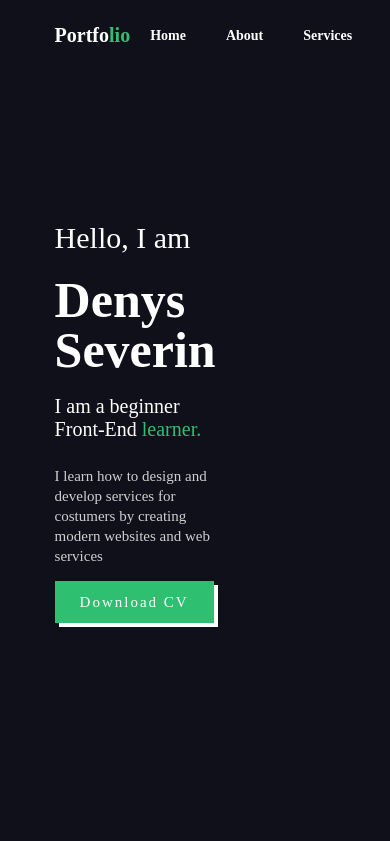
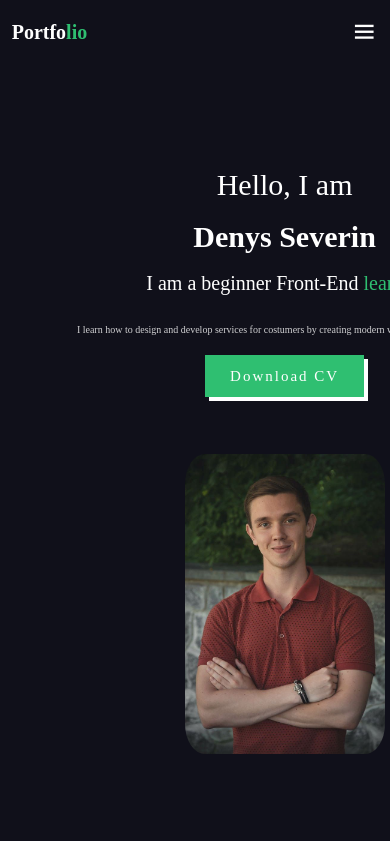
Before and after one commit to SeverinDenys/Portfolio-webpage, a plain HTML site: page index.html in a window 390 px wide. Shown: the top 841 px of the page. Drawn offline with nearby package versions, Linux system fonts and the light colour scheme.

Commit message:
responsive design part1

```diff
--- a/css/style.css
+++ b/css/style.css
@@ -35,10 +35,8 @@
     color: #ffffffcc; }
   .about__img img {
     transform: scaleX(-1);
-    max-width: 100%;
-    width: 50rem;
+    width: 30rem;
     height: auto;
-    margin-left: 28%;
     border-radius: 5%; }
   .about__btn .btn {
     background: #2fbf71;
@@ -57,6 +55,16 @@
     background: #fff;
     color: #2fbf71;
     box-shadow: 4px 4px #2fbf71; }
+
+@media (max-width: 795px) {
+  .about {
+    grid-template-columns: 1fr;
+    text-align: center; }
+    .about__text h2,
+    .about__text p {
+      max-width: 100%; }
+    .about__img {
+      order: 2; } }
 
 *,
 *::before,
@@ -187,7 +195,7 @@ body {
     text-decoration: none;
     list-style: none;
     color: #fff;
-    font-size: 2rem;
+    font-size: 5rem;
     font-weight: 600; }
     .header__logo span {
       color: #2fbf71; }
@@ -211,6 +219,36 @@ body {
   z-index: 10001;
   cursor: pointer;
   display: none; }
+
+@media (max-width: 1430px) {
+  .header {
+    padding: 2.5rem 3%; }
+    .header__logo {
+      font-size: 2rem; } }
+
+@media (max-width: 830px) {
+  .header {
+    padding: 1.8rem 3%; }
+    .header #menu-icon {
+      display: block; }
+  .navbar {
+    position: absolute;
+    top: -50rem;
+    left: 0;
+    right: 0;
+    display: flex;
+    flex-direction: column;
+    background: #0b0b13;
+    box-shadow: 0px 15px 30px 0px black;
+    text-align: left;
+    transition: 0.3s ease-in-out; }
+    .navbar__link {
+      display: block;
+      padding: 1rem;
+      border-left: 2px solid #2fbf71;
+      margin: 1rem; }
+    .navbar:active {
+      top: 100%; } }
 
 .home {
   padding: 12rem 14%;
@@ -264,11 +302,44 @@ body {
     box-shadow: 4px 4px #2fbf71; }
 
 .home-img img {
-  width: 70%;
+  margin-left: 13rem;
   border-radius: 10%;
-  margin-left: 13rem;
-  max-width: 100%;
+  width: 30rem;
   height: auto; }
+
+section {
+  padding: 12rem 14%; }
+
+@media (max-width: 1430px) {
+  section {
+    padding: 5rem 3%; }
+  .home__text h1 {
+    font-size: 3rem; }
+  .home-img img {
+    margin-left: 13rem;
+    border-radius: 10%;
+    width: 20rem;
+    height: auto; } }
+
+@media (max-width: 1020px) {
+  .home__text h1 {
+    font-size: 3rem; }
+  .home__text p {
+    font-size: 1rem; } }
+
+@media (max-width: 795px) {
+  .home {
+    grid-template-columns: 1fr;
+    grid-gap: 2rem;
+    text-align: center;
+    margin-top: 4rem;
+    height: 100vh;
+    margin-bottom: 20rem; }
+    .home__text P {
+      max-width: 100%; }
+  .home-img img {
+    margin-top: 2rem;
+    margin-right: 13rem; } }
 
 .services {
   padding: 2.4rem 14%; }
--- a/sass/_header.scss
+++ b/sass/_header.scss
@@ -15,7 +15,7 @@
     text-decoration: none;
     list-style: none;
     color: $text-color;
-    font-size: 2rem;
+    font-size: $big-font;
     font-weight: 600;
 
     span {
@@ -49,3 +49,49 @@
   cursor: pointer;
   display: none;
 }
+
+// responsive design
+
+@media (max-width: 1430px) {
+  .header {
+    padding: 2.5rem 3%;
+
+    &__logo {
+      font-size: 2rem;
+    }
+  }
+}
+
+@media (max-width: 830px) {
+  .header {
+    padding: 1.8rem 3%;
+
+    #menu-icon {
+      display: block;
+    }
+  }
+
+  .navbar {
+    position: absolute;
+    top: -50rem;
+    left: 0;
+    right: 0;
+    display: flex;
+    flex-direction: column;
+    background: #0b0b13;
+    box-shadow: 0px 15px 30px 0px rgb(0, 0, 0 / 70%);
+    text-align: left;
+    transition: 0.3s ease-in-out;
+
+    &__link {
+      display: block;
+      padding: 1rem;
+      border-left: 2px solid $main-color;
+      margin: 1rem;
+    }
+
+    &:active {
+      top: 100%;
+    }
+  }
+}
--- a/sass/_home.scss
+++ b/sass/_home.scss
@@ -66,10 +66,75 @@
 
 .home-img {
   img {
-    width: 70%;
+    margin-left: 13rem;
     border-radius: 10%;
-    margin-left: 13rem;
-    max-width: 100%;
+    width: 30rem;
+
     height: auto;
   }
 }
+
+section {
+  padding: 12rem 14%;
+}
+
+// responsive design
+@media (max-width: 1430px) {
+  section {
+    padding: 5rem 3%;
+  }
+  .home {
+    &__text {
+      & h1 {
+        font-size: 3rem;
+      }
+    }
+  }
+
+  .home-img {
+    img {
+      margin-left: 13rem;
+      border-radius: 10%;
+      width: 20rem;
+
+      height: auto;
+    }
+  }
+}
+
+@media (max-width: 1020px) {
+  .home {
+    &__text {
+      & h1 {
+        font-size: 3rem;
+      }
+
+      p {
+        font-size: 1rem;
+      }
+    }
+  }
+}
+
+@media (max-width: 795px) {
+  .home {
+    grid-template-columns: 1fr;
+    grid-gap: 2rem;
+    text-align: center;
+    margin-top: 4rem;
+    height: 100vh;
+    margin-bottom: 20rem;
+    &__text {
+      P {
+        max-width: 100%;
+      }
+    }
+  }
+
+  .home-img {
+    img {
+      margin-top: 2rem;
+      margin-right: 13rem;
+    }
+  }
+}
```
Also changed, not shown: sass/_about.scss (+21 -3 lines), sass/main.scss (line endings or trailing spaces).
